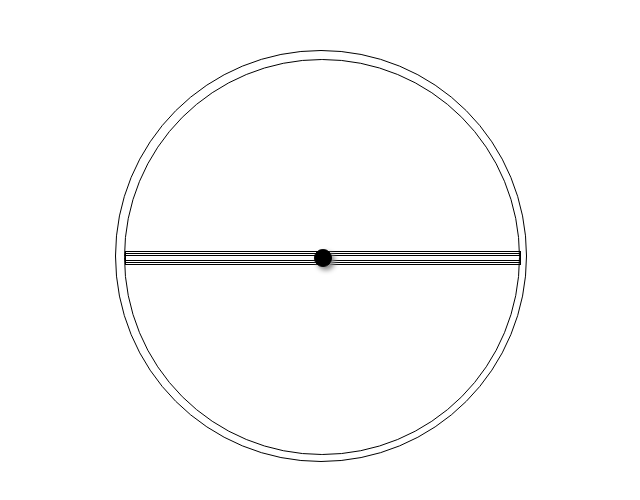
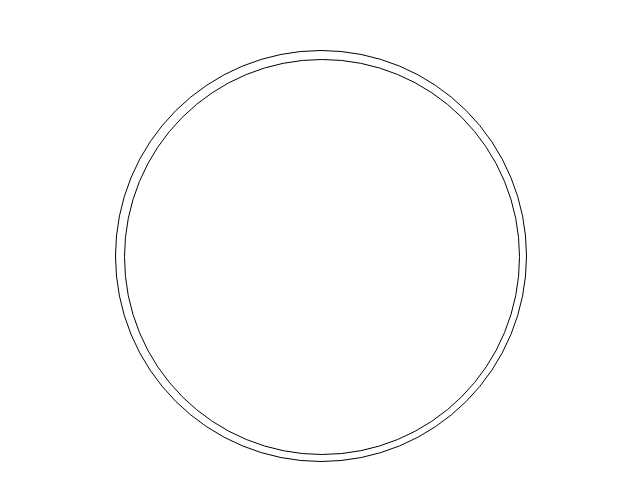
Before and after one commit to Sasicrastko/REACT-ANALOG-CLOCK, a React (Create React App) app: page / in a window 1280 px wide. Shown: the top 500 px of the page, without its empty margins (269-909 px from the left). Built offline with nearby package versions, Linux system fonts and the light colour scheme.

Commit message:
add some style

```diff
--- a/src/components/Clock.css
+++ b/src/components/Clock.css
@@ -3,6 +3,7 @@
     margin: auto;
     margin-top: 50px;
     width: 40%;
+    color: gray;
   }
 
   .inner-circle {
--- a/src/components/Clock.js
+++ b/src/components/Clock.js
@@ -2,22 +2,12 @@ import React, { Component } from 'react';
 import './Clock.css';
 
 class Clock extends Component {
-    state = {  }
+    state = {}
     render() {
         return (
             <div className="container">
                 <div className="outer-circle">
                     <div className="inner-circle">
-                        <div className="minute-hand">
-                        <div className="visible-min"></div>
-                        </div>
-                        <div className="hour-hand">
-                        <div className="visible-hour"></div>
-                        </div>
-                        <div className="second-hand">
-                        <div className="visible-sec"></div>
-                        </div>
-                        <div className="center-dot"></div>
                     </div>
                 </div>
           </div>
```
